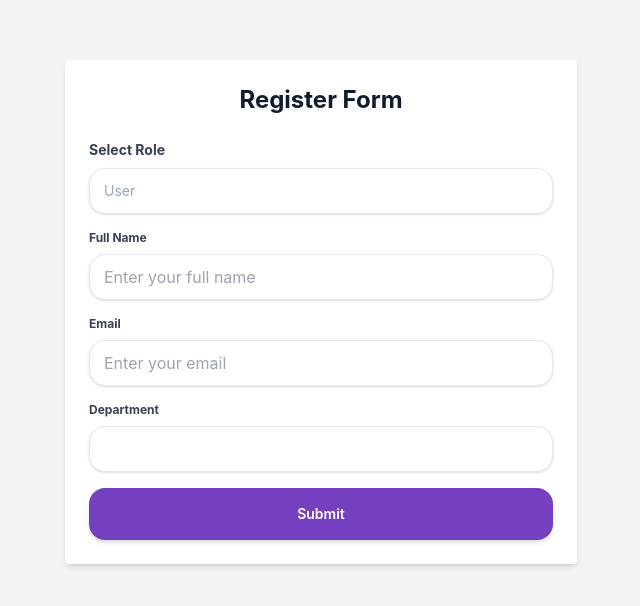
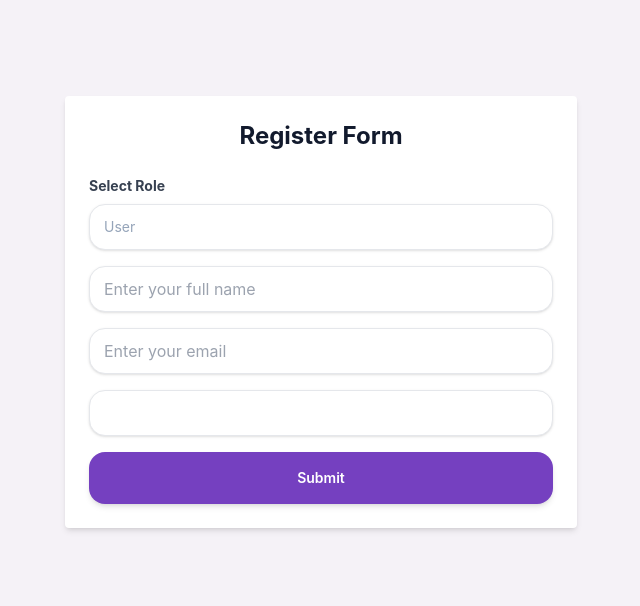
Before and after one commit to m0k99/nexaportal-form-builder, a Vue app: page / in a window 1280 px wide. Shown: the part 108-714 px from the top of the page, without its empty margins (319-959 px from the left). Built offline with nearby package versions, Linux system fonts and the light colour scheme; the HTML template or start-up script is replaced by a standard one.

Commit message:
feat: refactor form field types to dynamic components

```diff
--- /dev/null
+++ b/src/components/CheckboxInput.vue
@@ -0,0 +1,26 @@
+<template>
+  <input
+    :id="id"
+    type="checkbox"
+    :checked="modelValue"
+    @change="updateValue"
+    class="mr-2 leading-tight"
+  />
+</template>
+
+<script setup lang="ts">
+import { defineProps, defineEmits } from 'vue'
+
+const props = defineProps<{
+  id: string
+  modelValue: boolean
+}>()
+
+const emit = defineEmits<{
+  (event: 'update:modelValue', value: boolean): void
+}>()
+
+function updateValue(event: Event) {
+  emit('update:modelValue', (event.target as HTMLInputElement).checked)
+}
+</script>
--- a/src/components/FormField.vue
+++ b/src/components/FormField.vue
@@ -1,82 +1,46 @@
 <template>
-  <div class="mb-4">
-    <label :for="field.id" class="block text-gray-700 text-xs font-bold mb-2">
-      {{ field.label }}
-    </label>
-    <!--    //TODO make this part dynamic component -->
-    <template v-if="field.type === 'text'">
-      <input
-        :id="field.id"
-        type="text"
-        v-model="localValue"
-        :placeholder="field.placeholder"
-        class="shadow bg-[#ffffff] outline-[#CCD6E2] focus:outline-[#7540c0] text-[#95A4B9] appearance-none border rounded-2xl w-full py-3 px-3.5 leading-tight"
-        :class="{ 'border-red-500': hasErrors }"
-      />
-    </template>
-
-    <template v-else-if="field.type === 'number'">
-      <input
-        :id="field.id"
-        type="number"
-        v-model.number="localValue"
-        :placeholder="field.placeholder"
-        class="shadow appearance-none border rounded-2xl w-full py-3 px-3.5 bg-[#ffffff] outline-[#CCD6E2] focus:outline-[#7540c0] text-[#95A4B9] leading-tight"
-        :class="{ 'border-red-500': hasErrors }"
-      />
-    </template>
-
-    <template v-else-if="field.type === 'select'">
-      <select
-        :id="field.id"
-        v-model="localValue"
-        class="shadow appearance-none border rounded-2xl w-full py-3 px-3.5 bg-[#ffffff] outline-[#CCD6E2] focus:outline-[#7540c0] text-[#95A4B9] leading-tight"
-        :class="{ 'border-red-500': hasErrors }"
-      >
-        <option v-for="option in field.options" :key="option" :value="option">
-          {{ option }}
-        </option>
-      </select>
-    </template>
-
-    <template v-else-if="field.type === 'checkbox'">
-      <input :id="field.id" type="checkbox" v-model="localValue" class="mr-2 leading-tight" />
-    </template>
-
-    <p v-if="hasErrors" class="text-red-500 text-xs italic mt-1">
-      {{ errors.join(', ') }}
-    </p>
-  </div>
+  <component
+    :is="componentType"
+    v-bind="field"
+    v-model="localValue"
+    :has-errors="hasErrors"
+  />
 </template>
 
 <script setup lang="ts">
-import { ref, watch, computed } from 'vue'
-import type { FormFieldSchema } from '@/types/formTypes.d'
-import { validateField } from '@/utils/formValidation'
+import { computed, defineProps, defineEmits } from 'vue';
+import TextInput from './TextInput.vue';
+import NumberInput from './NumberInput.vue';
+import SelectInput from './SelectInput.vue';
+import CheckboxInput from './CheckboxInput.vue';
 
-interface Props {
-  field: FormFieldSchema
-  modelValue: any
-}
+const props = defineProps<{
+  field: {
+    id: string;
+    type: 'text' | 'number' | 'select' | 'checkbox';
+    placeholder?: string;
+    options?: string[];
+  };
+  hasErrors?: boolean;
+  modelValue: string | number | boolean;
+}>();
 
-const props = defineProps<Props>()
-const emit = defineEmits(['update:modelValue'])
+const emit = defineEmits<{
+  (event: 'update:modelValue', value: string | number | boolean): void;
+}>();
 
-const localValue = ref(props.modelValue)
-const errors = ref<string[]>([])
+const localValue = computed({
+  get: () => props.modelValue,
+  set: (value: string | number | boolean) => emit('update:modelValue', value),
+});
 
-const hasErrors = computed(() => errors.value.length > 0)
-
-watch(localValue, (newValue) => {
-  errors.value = validateField(newValue, props.field.validation)
-  emit('update:modelValue', newValue)
-})
-
-watch(
-  () => props.modelValue,
-  (newValue) => {
-    localValue.value = newValue
-    errors.value = validateField(newValue, props.field.validation)
-  },
-)
+const componentType = computed(() => {
+  const typeMapping: Record<string, any> = {
+    text: TextInput,
+    number: NumberInput,
+    select: SelectInput,
+    checkbox: CheckboxInput,
+  };
+  return typeMapping[props.field.type];
+});
 </script>
--- /dev/null
+++ b/src/components/NumberInput.vue
@@ -0,0 +1,31 @@
+<template>
+  <input
+    :id="id"
+    type="number"
+    :value="modelValue"
+    @input="updateValue"
+    :placeholder="placeholder"
+    class="shadow appearance-none border rounded-2xl w-full py-3 px-3.5 bg-[#ffffff] outline-[#CCD6E2] focus:outline-[#7540c0] text-[#95A4B9] leading-tight"
+    :class="{ 'border-red-500': hasErrors }"
+  />
+</template>
+
+<script setup lang="ts">
+import { defineProps, defineEmits } from 'vue'
+
+const props = defineProps<{
+  id: string
+  modelValue: number
+  placeholder: string
+  hasErrors?: boolean
+}>()
+
+const emit = defineEmits<{
+  (event: 'update:modelValue', value: number): void
+}>()
+
+function updateValue(event: Event) {
+  const newValue = (event.target as HTMLInputElement).valueAsNumber
+  emit('update:modelValue', newValue)
+}
+</script>
--- /dev/null
+++ b/src/components/SelectInput.vue
@@ -0,0 +1,33 @@
+<template>
+  <select
+    :id="id"
+    :value="modelValue"
+    @change="updateValue"
+    class="shadow appearance-none border rounded-2xl w-full py-3 px-3.5 bg-[#ffffff] outline-[#CCD6E2] focus:outline-[#7540c0] text-[#95A4B9] leading-tight"
+    :class="{ 'border-red-500': hasErrors }"
+  >
+    <option v-for="option in options" :key="option" :value="option">
+      {{ option }}
+    </option>
+  </select>
+</template>
+
+<script setup lang="ts">
+import { defineProps, defineEmits } from 'vue'
+
+const props = defineProps<{
+  id: string
+  modelValue: string
+  options: string[]
+  hasErrors?: boolean
+}>()
+
+const emit = defineEmits<{
+  (event: 'update:modelValue', value: string): void
+}>()
+
+function updateValue(event: Event) {
+  const newValue = (event.target as HTMLSelectElement).value
+  emit('update:modelValue', newValue)
+}
+</script>
--- /dev/null
+++ b/src/components/TextInput.vue
@@ -0,0 +1,31 @@
+<template>
+  <input
+    :id="id"
+    type="text"
+    :value="modelValue"
+    @input="updateValue"
+    :placeholder="placeholder"
+    class="shadow bg-[#ffffff] outline-[#CCD6E2] focus:outline-[#7540c0] text-[#95A4B9] appearance-none border rounded-2xl w-full py-3 px-3.5 leading-tight"
+    :class="{ 'border-red-500': hasErrors }"
+  />
+</template>
+
+<script setup lang="ts">
+import { defineProps, defineEmits } from 'vue'
+
+const props = defineProps<{
+  id: string
+  modelValue: string
+  placeholder: string
+  hasErrors?: boolean
+}>()
+
+const emit = defineEmits<{
+  (event: 'update:modelValue', value: string): void
+}>()
+
+function updateValue(event: Event) {
+  const newValue = (event.target as HTMLInputElement).value
+  emit('update:modelValue', newValue)
+}
+</script>
```
